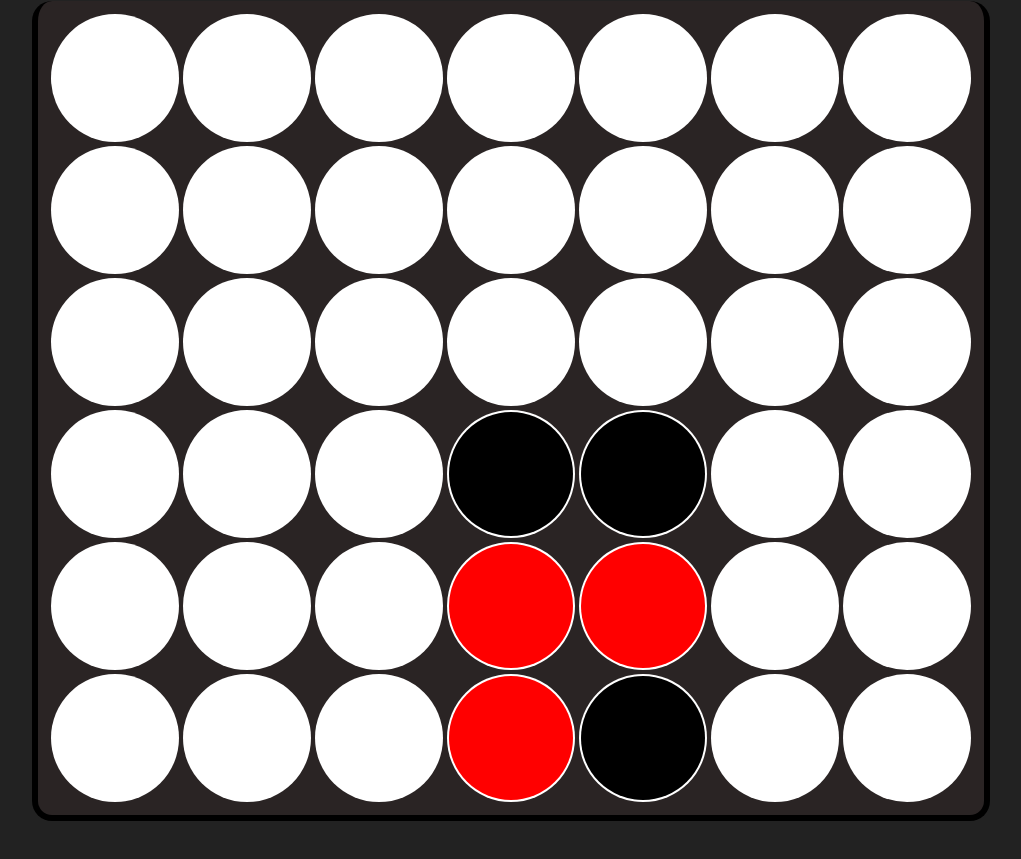
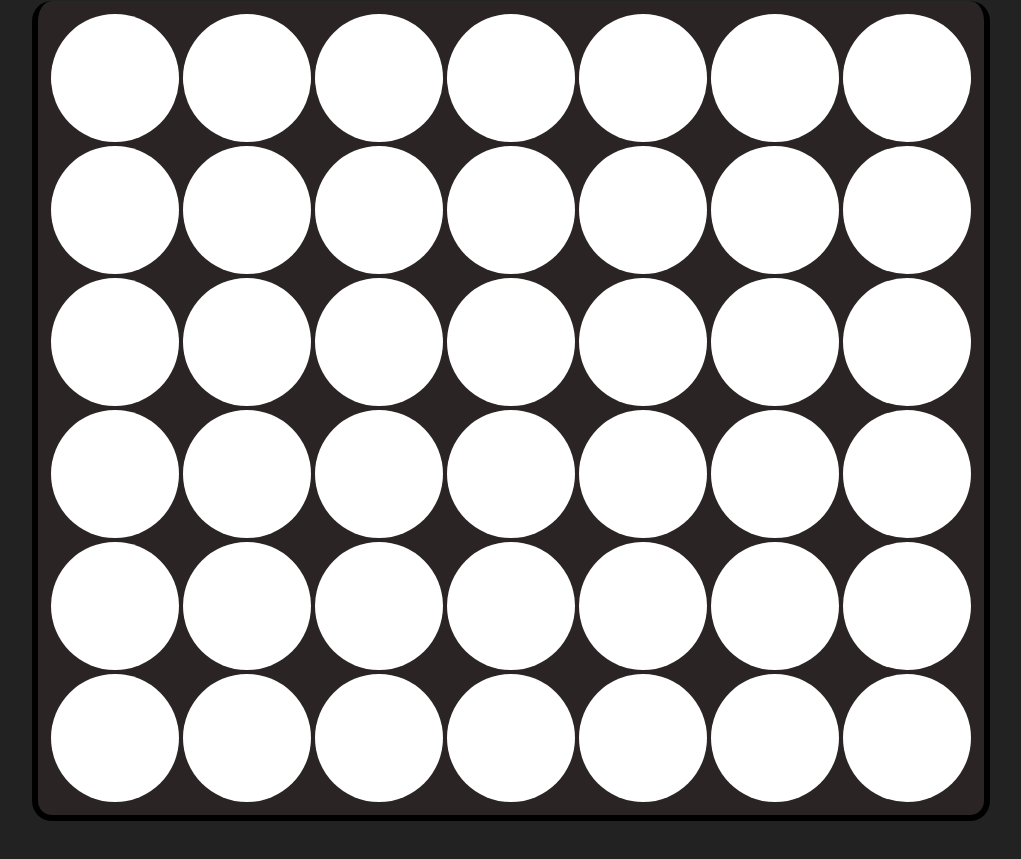
Before and after one commit to JoachimTislov/Portfolio, a Vue app: page /four-in-a-row in a window 1280 px wide. Shown: the part 425-1284 px from the top of the page, without its empty margins (129-1150 px from the left). Built offline with nearby package versions, Linux system fonts and the light colour scheme.

Commit message:
Update variables.ts

```diff
--- a/src/Logic/FourInARow/GameLogic/variables.ts
+++ b/src/Logic/FourInARow/GameLogic/variables.ts
@@ -35,20 +35,7 @@ watch(GameOver,(newGameOver) => {localStorage.setItem('GameOver', JSON.stringify
 
 export const boardWidth = ref(7); export const boardHeight = ref(6)
 const storedBoard = localStorage.getItem('board')
-/*export const board = reactive(storedBoard ? JSON.parse(storedBoard) : Array(boardWidth.value).fill(0).map(() => Array(boardHeight.value).fill(0)))*/
-
-export const board = reactive(
-  [
-      [0, 0, 0, 0, 0, 0],
-      [0, 0, 0, 0, 0, 0],
-      [0, 0, 0, 0, 0, 0],
-      [1, 1, 3, 0, 0, 0],
-      [3, 1, 3, 0, 0, 0],
-      [0, 0, 0, 0, 0, 0],
-      [0, 0, 0, 0, 0, 0]
-  ]
-)
-
+export const board = reactive(storedBoard ? JSON.parse(storedBoard) : Array(boardWidth.value).fill(0).map(() => Array(boardHeight.value).fill(0)))
 watch(board,(newBoard) => {localStorage.setItem('board', JSON.stringify(newBoard))},{ deep: true })
 
 const storedLosing_Coordinates = localStorage.getItem('losing_Coordinates')
```
